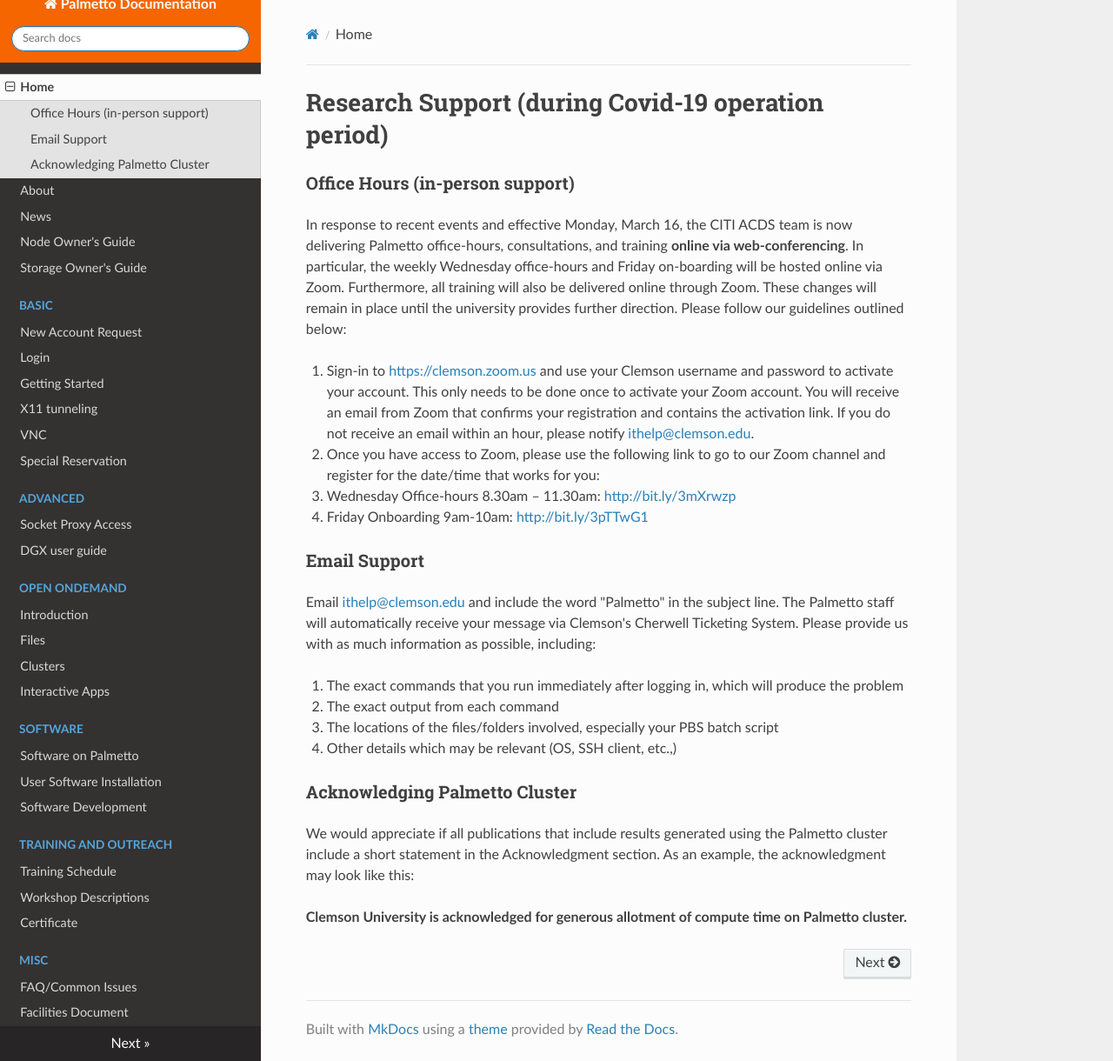
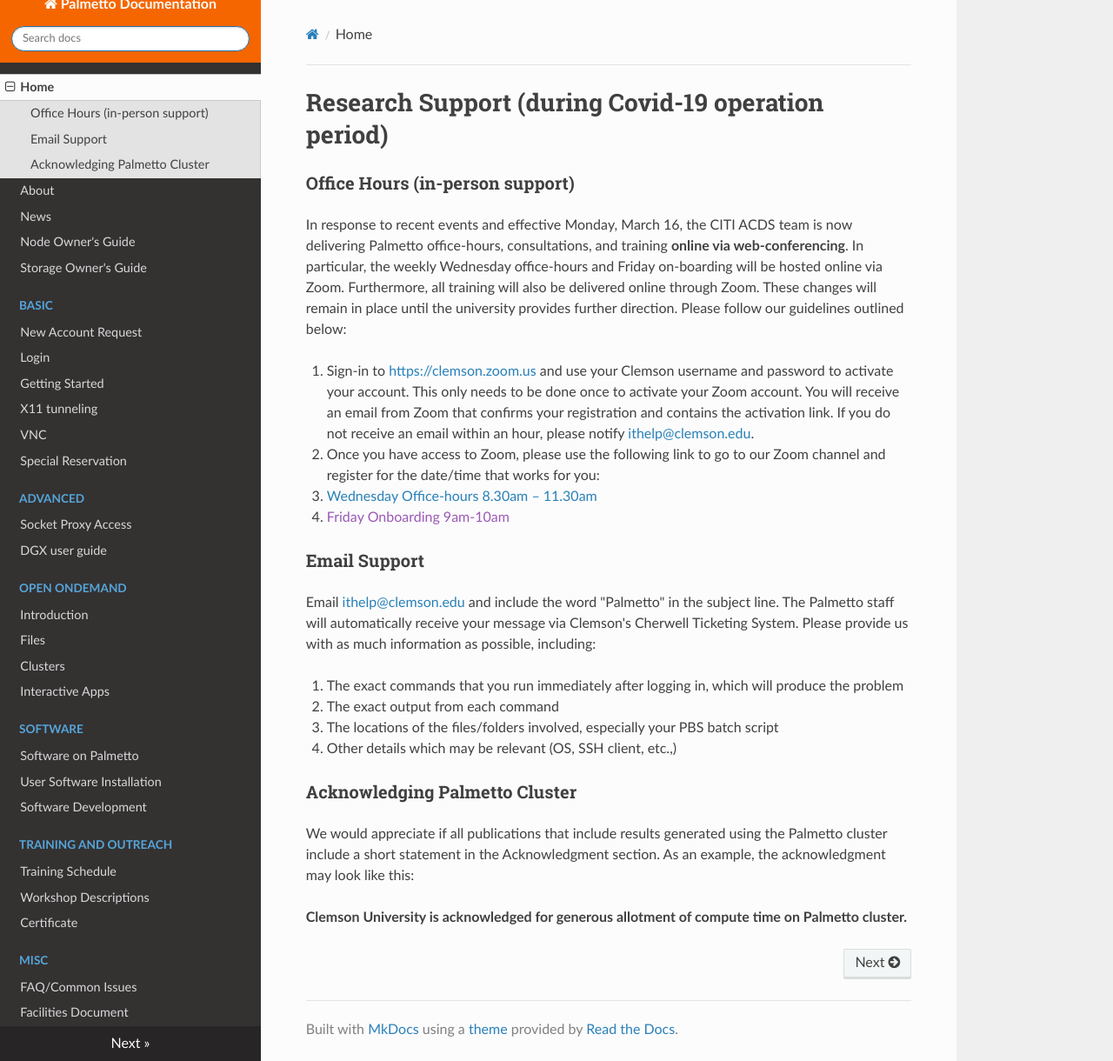
Before and after one commit to clemsonciti/palmetto-documentation, an MkDocs documentation site: the page built from docs/index.md, in a window 1280 px wide and 1220 px high. Shown: the whole window at 87% size. Built offline with MkDocs 1.6.1, drawn with Linux system fonts in a browser that asks for light colours; nearby versions of some CDN libraries; some of the changed lines change nothing that is shown.

Commit message:
update office hours link

```diff
--- a/docs/index.md
+++ b/docs/index.md
@@ -25,8 +25,8 @@
 
 2. Once you have access to Zoom, please use the following link to go to our Zoom channel and register for the date/time that works for you:
 
-  - Wednesday Office-hours 8.30am – 11.30am: <http://bit.ly/3mXrwzp>
-  - Friday Onboarding 9am-10am: <http://bit.ly/3pTTwG1>
+  - [Wednesday Office-hours 8.30am – 11.30am](https://clemson.zoom.us/meeting/register/tJMkf-ytqDMuEtT_MXRVsa_QhBe8ibaqzD0A)
+  - [Friday Onboarding 9am-10am]()
 
 ### Email Support
 
```
